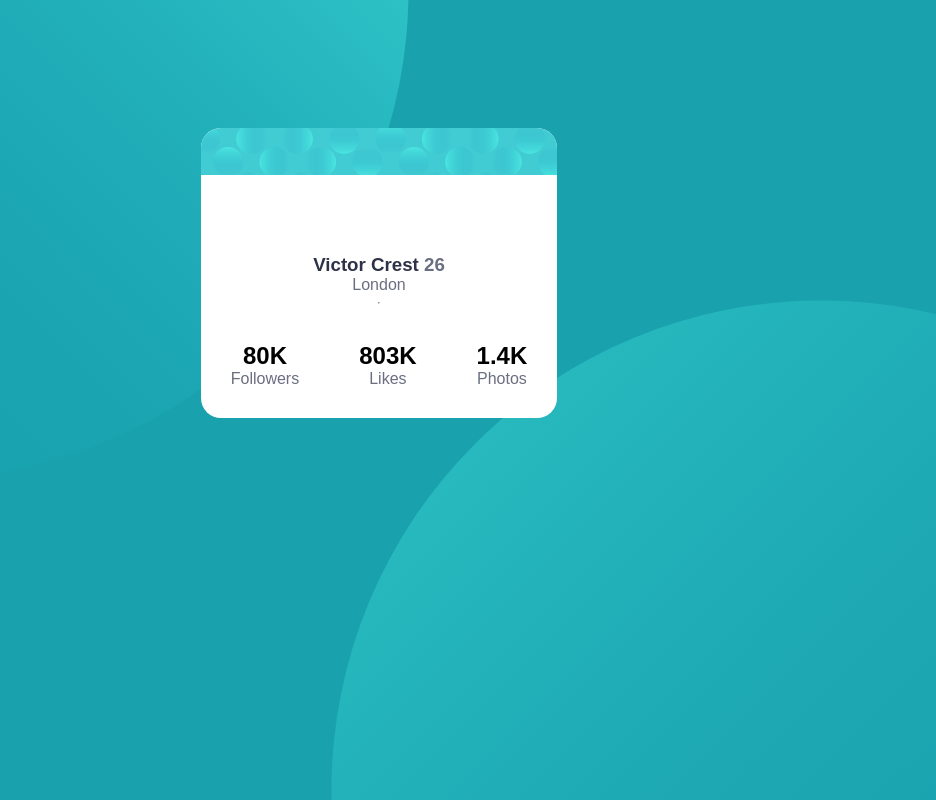
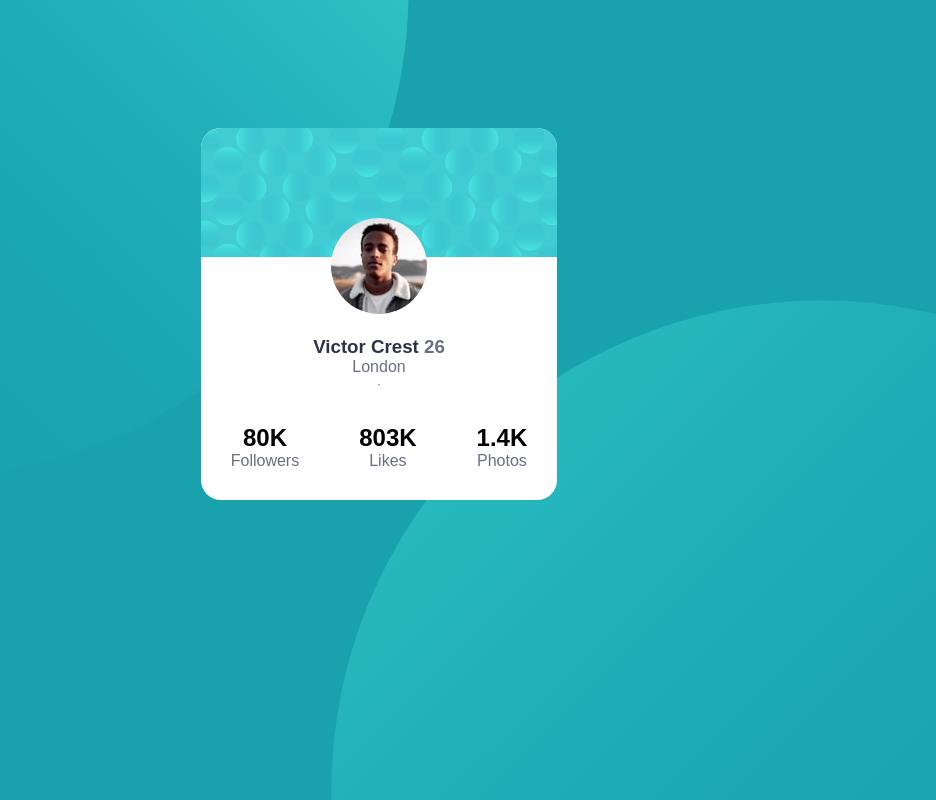
Before and after one commit to Geniusmoni/Profile-card-component, a plain HTML site: page index.html in a window 1280 px wide. Shown: the whole page, without its empty margins (269-1205 px from the left). Drawn offline with Linux system fonts and the light colour scheme; files whose address does not match are found by name; a web font is replaced by a local one.

Commit message:
index.html

```diff
--- a/index.html
+++ b/index.html
@@ -12,7 +12,7 @@
 </head>
 <body>
   <main class="container">
-    <div class="bg-img"><img src="images\victor.jpg" alt="">
+    <div class="bg-img"><img src="victor.jpg" alt="">
     </div>
   <h3>Victor Crest <span class="color">26</span></h3>
   <p>London</p>
```
